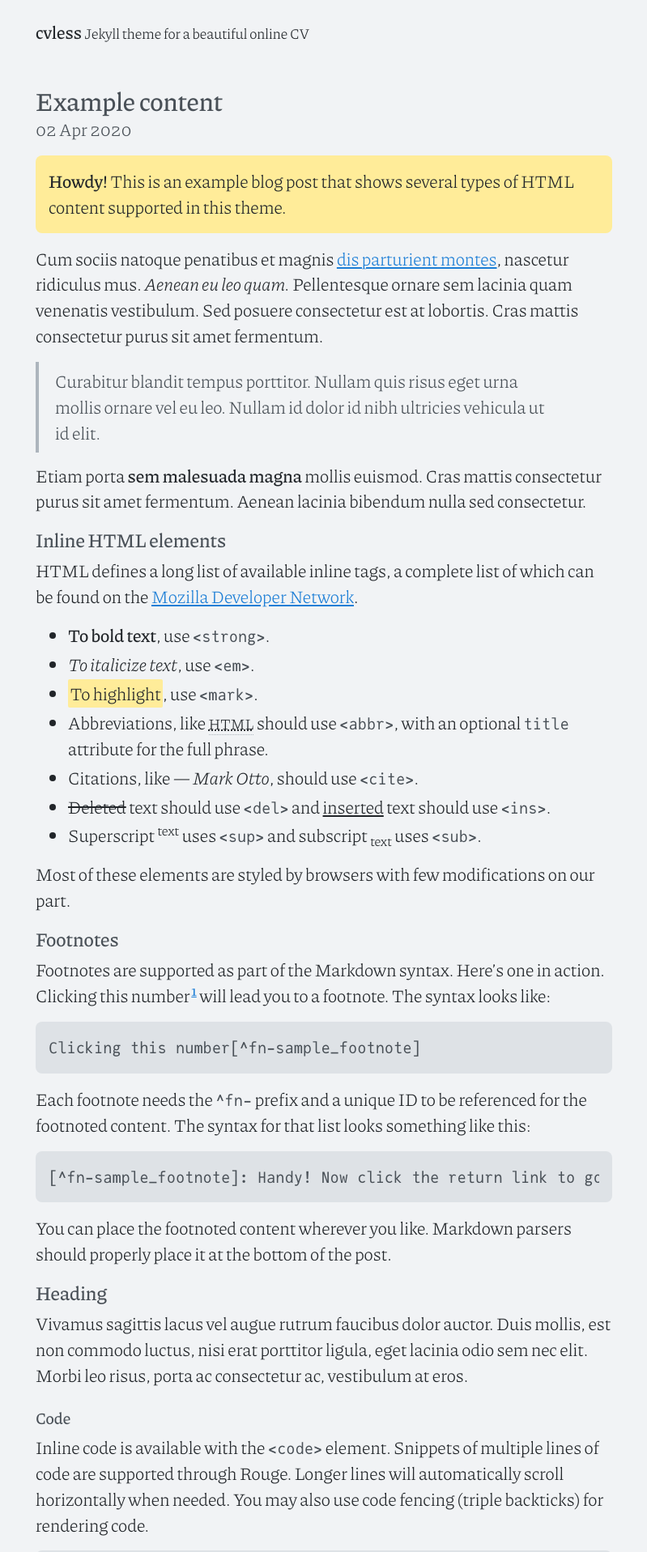
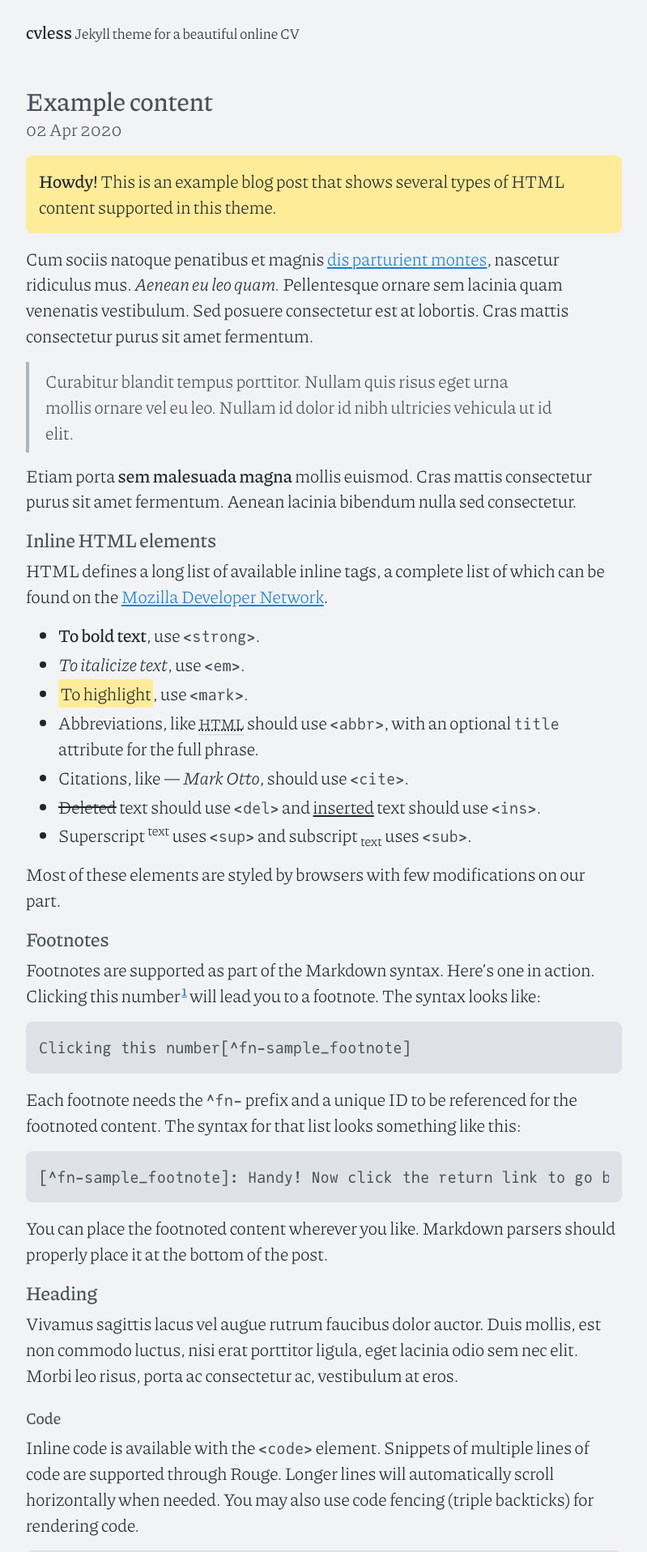
Before and after one commit to piazzai/cvless, a Jekyll site: the page built from index.html, in a window 1280 px wide. Shown: the top 1917 px of the page at 81% size, without its empty margins (240-1039 px from the left). Built offline with Jekyll 4.4.1, drawn with Linux system fonts in a browser that asks for light colours; the list of posts is cut into pages by our own code.

Commit message:
Set responsive col width

```diff
--- a/_layouts/default.html
+++ b/_layouts/default.html
@@ -7,7 +7,7 @@
 
   <div class="container">
     <div class="row justify-content-center">
-      <div class="px-4 col-lg-8">
+      <div class="col-12 col-md-10 col-lg-8">
         <header>
           {% include header.html %}
         </header>
```
